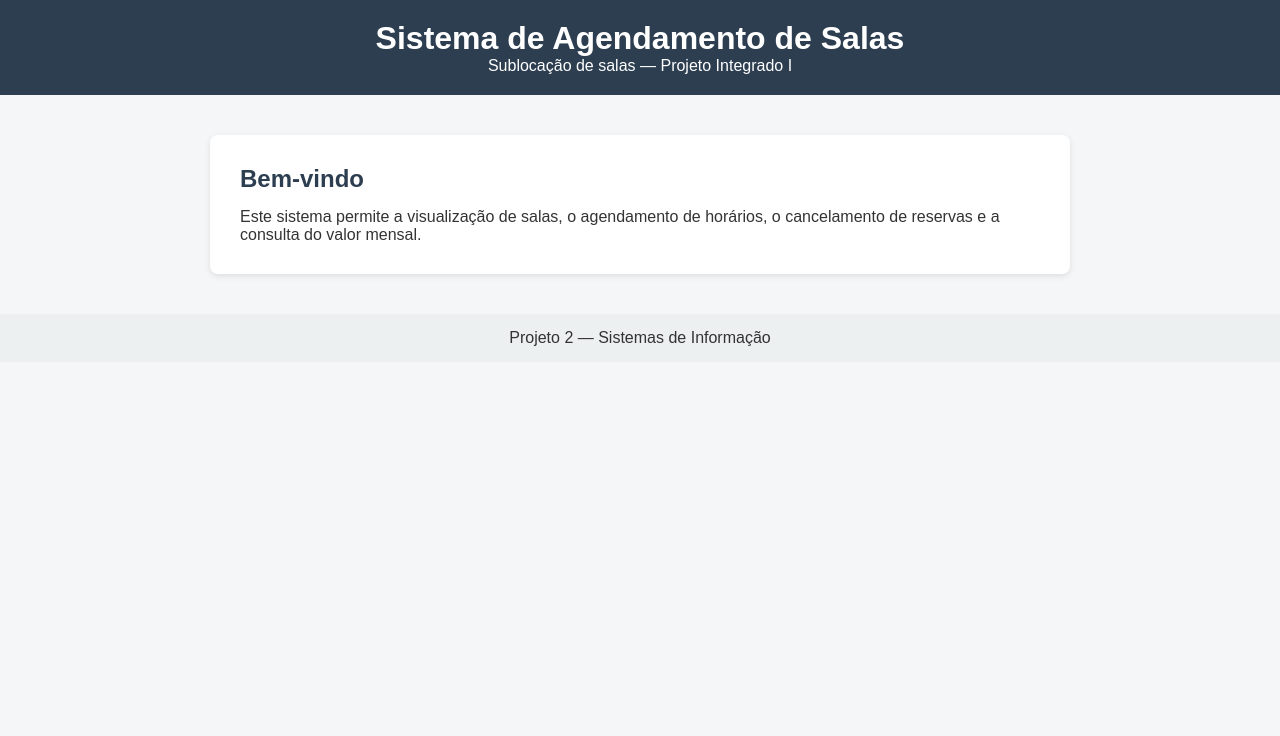
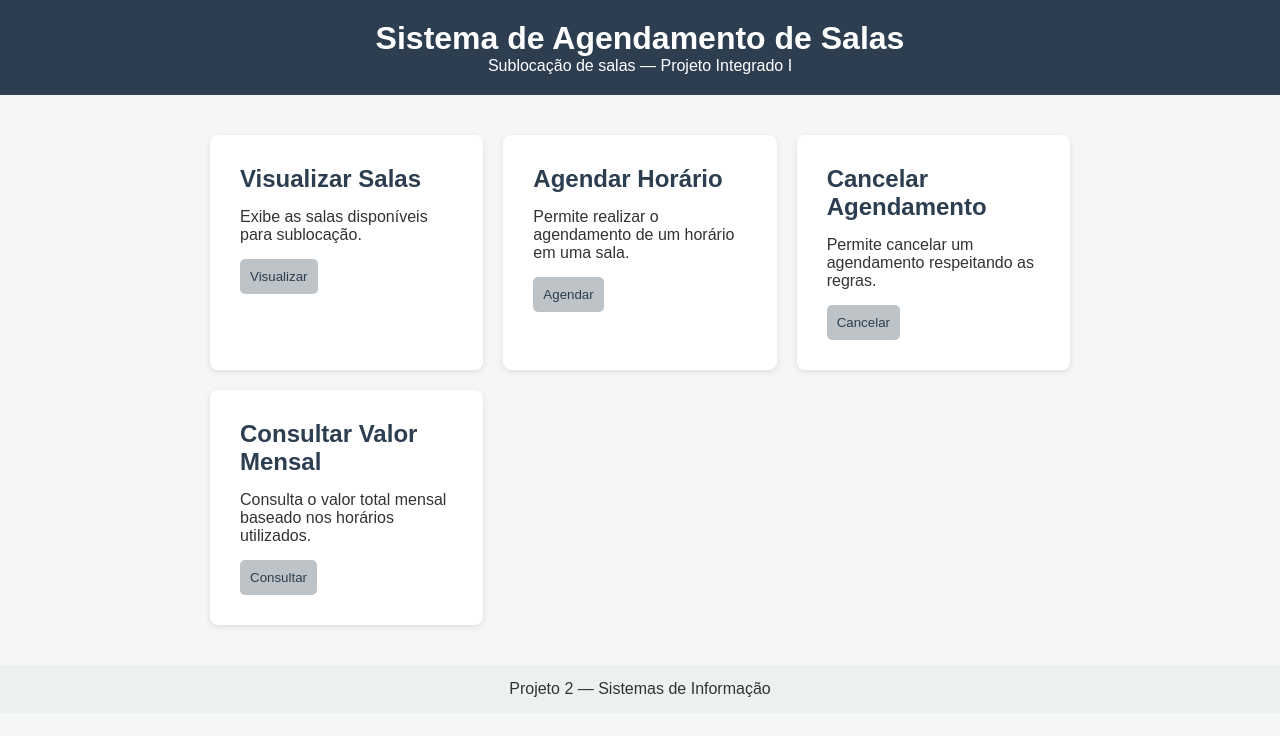
Before and after one commit to lanadosete/projeto2-agendamento-salas, a Flask app: page / in a window 1280 px wide. Shown: the top 736 px of the page. Run offline with Flask 3, Linux system fonts and the light colour scheme.

Commit message:
Adiciona layout visual do MVP com cards dos casos de uso

```diff
--- a/backend/static/style.css
+++ b/backend/static/style.css
@@ -41,3 +41,19 @@ footer {
     text-align: center;
     background-color: #ecf0f1;
 }
+
+.grid {
+    display: grid;
+    grid-template-columns: repeat(auto-fit, minmax(250px, 1fr));
+    gap: 20px;
+}
+
+button {
+    margin-top: 15px;
+    padding: 10px;
+    border: none;
+    border-radius: 5px;
+    background-color: #bdc3c7;
+    color: #2c3e50;
+    cursor: not-allowed;
+}
--- a/backend/templates/index.html
+++ b/backend/templates/index.html
@@ -13,14 +13,35 @@
     </header>
 
     <main>
-        <section class="card">
-            <h2>Bem-vindo</h2>
-            <p>
-                Este sistema permite a visualização de salas, o agendamento de horários,
-                o cancelamento de reservas e a consulta do valor mensal.
-            </p>
-        </section>
-    </main>
+    <section class="grid">
+
+        <div class="card">
+            <h2>Visualizar Salas</h2>
+            <p>Exibe as salas disponíveis para sublocação.</p>
+            <button disabled>Visualizar</button>
+        </div>
+
+        <div class="card">
+            <h2>Agendar Horário</h2>
+            <p>Permite realizar o agendamento de um horário em uma sala.</p>
+            <button disabled>Agendar</button>
+        </div>
+
+        <div class="card">
+            <h2>Cancelar Agendamento</h2>
+            <p>Permite cancelar um agendamento respeitando as regras.</p>
+            <button disabled>Cancelar</button>
+        </div>
+
+        <div class="card">
+            <h2>Consultar Valor Mensal</h2>
+            <p>Consulta o valor total mensal baseado nos horários utilizados.</p>
+            <button disabled>Consultar</button>
+        </div>
+
+    </section>
+</main>
+
 
     <footer>
         <p>Projeto 2 — Sistemas de Informação</p>
```
